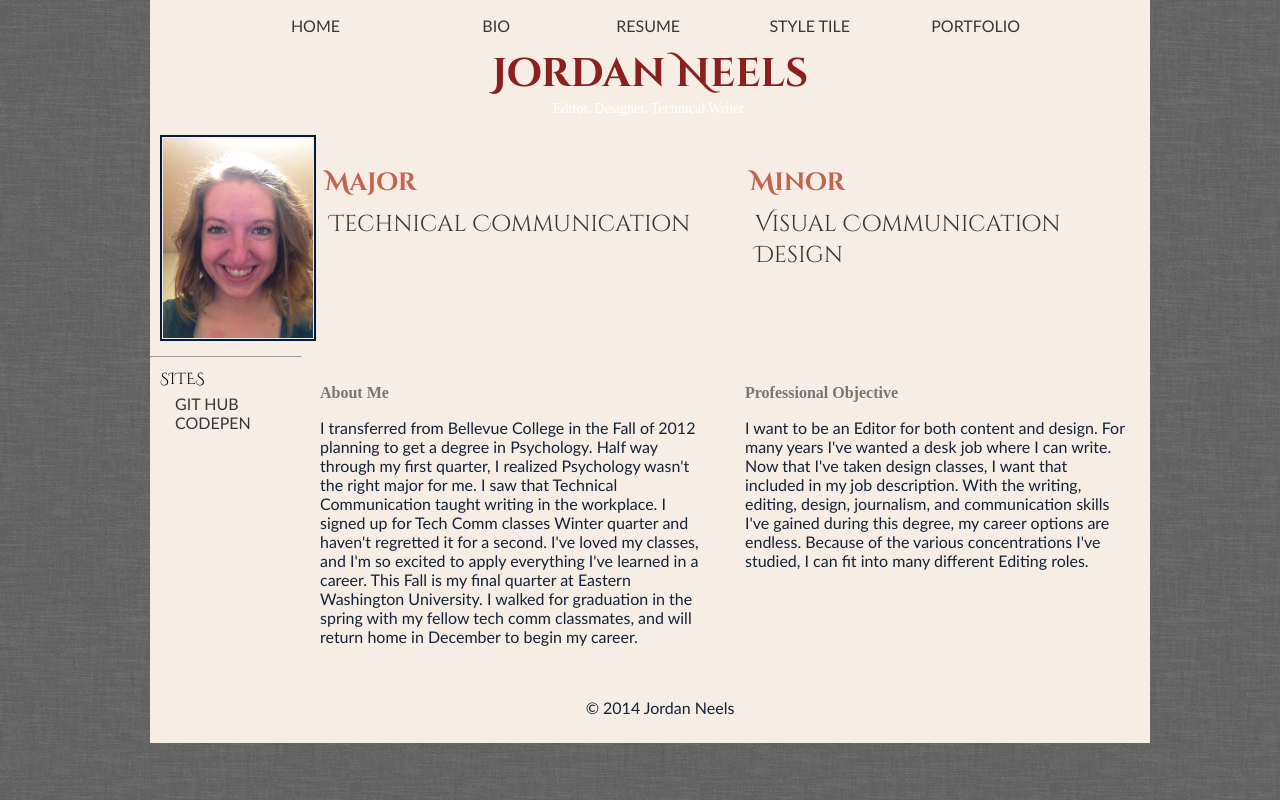
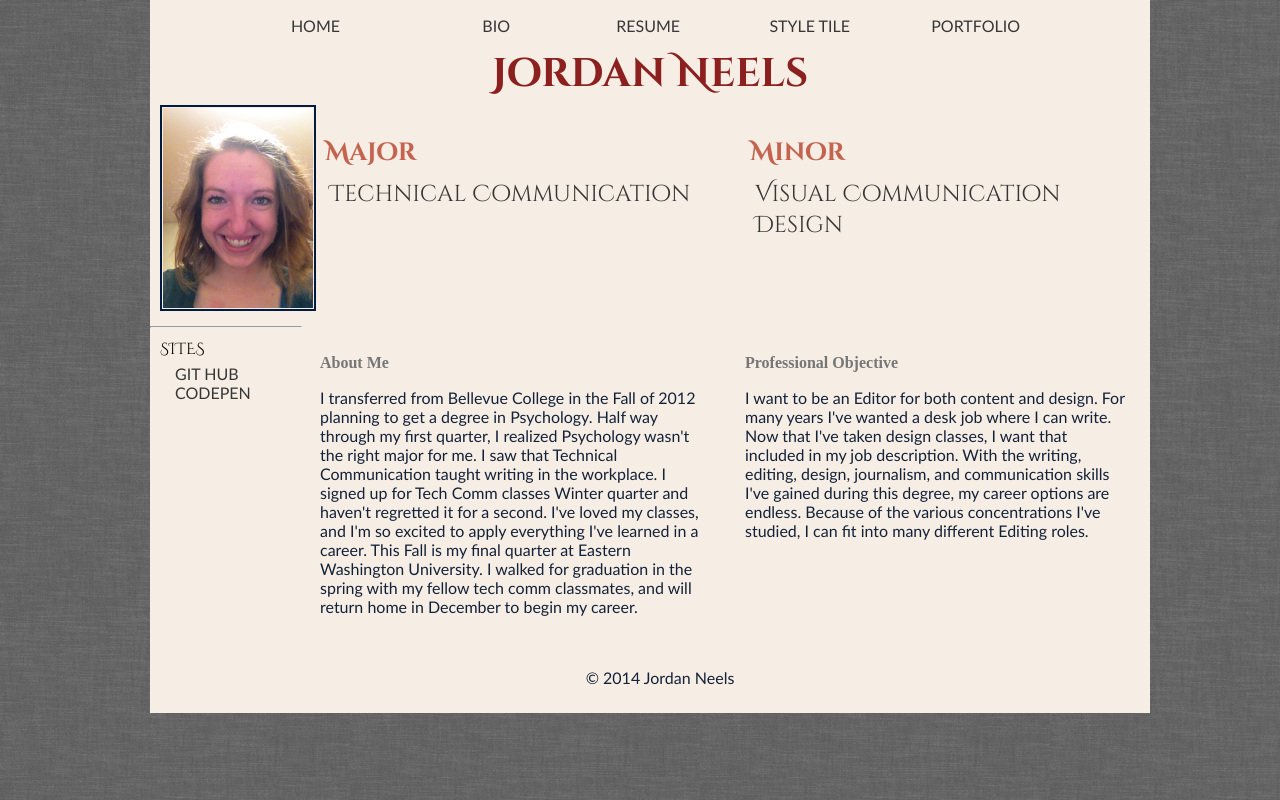
Before and after one commit to jordanneels/p1-bio, a plain HTML site: page index.html in a window 1280 px wide. Drawn offline with Linux system fonts and the light colour scheme; a web font is replaced by a local one.

Commit message:
Removed subtitle

```diff
--- a/index.html
+++ b/index.html
@@ -35,8 +35,6 @@
 	<header class="grid_12 banner alpha omega">
 			<div class="grid_12 alpha">
 				<h1>Jordan Neels</h1>
-			<div class="subtitle">Editor. Designer. Technical Writer.</p>
-			</div>
 		</div>
 	</header>
 
```
